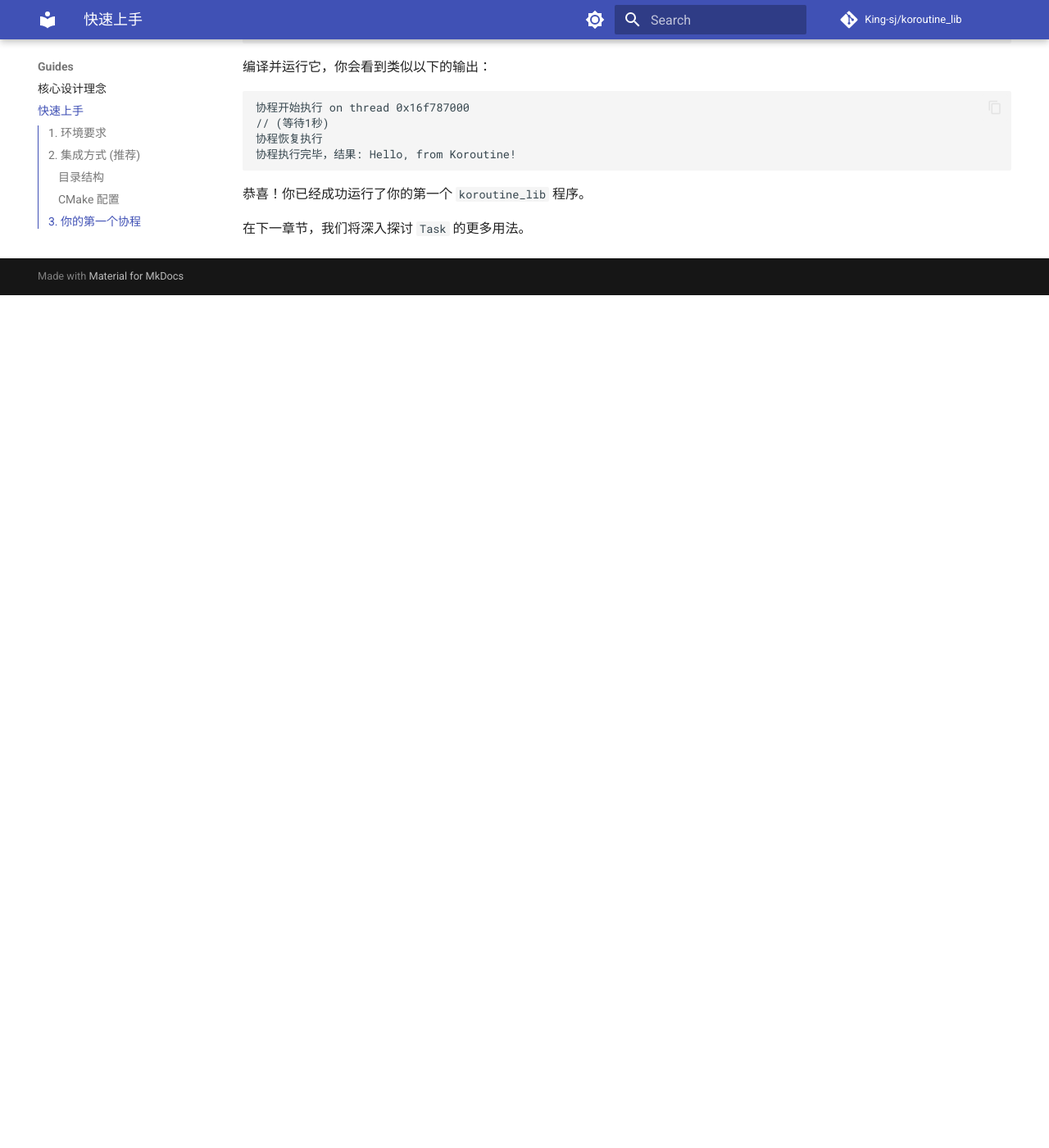
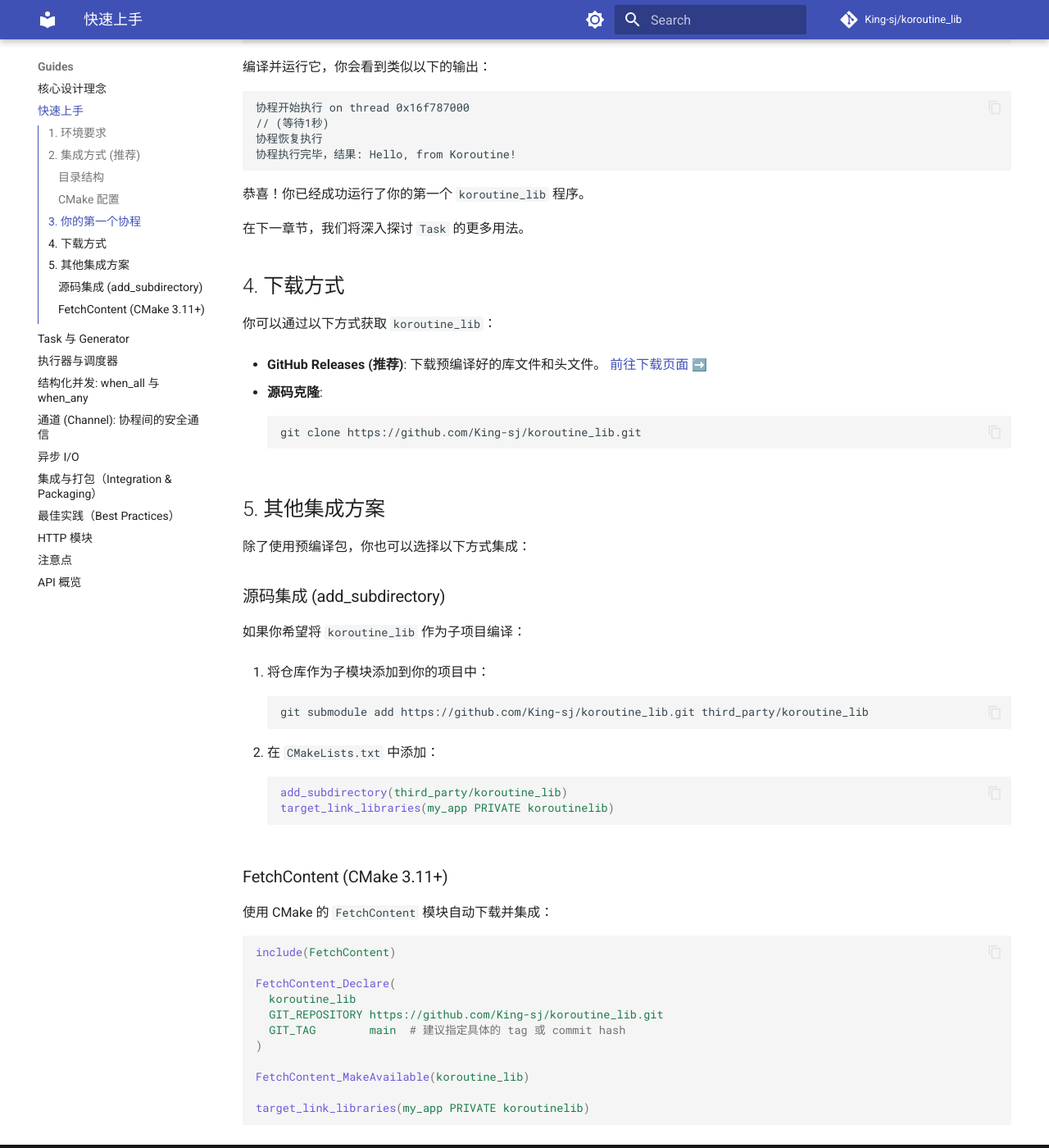
Before and after one commit to King-sj/koroutine_lib, an MkDocs documentation site: the page built from docs/source/guides/01-getting-started.md, in a window 1280 px wide and 1400 px high, scrolled down 2135 px. Shown: the whole window at 82% size. Built offline with MkDocs 1.6.1 and Material for MkDocs 9.7.7, drawn with Linux system fonts in a browser that asks for light colours; emoji names are drawn with the system emoji font; comment, search, counter and statistics services are not loaded; before the commit the page ends 2495 px from its top, so only the background shows below that.

Commit message:
docs: update started

````diff
--- a/docs/source/guides/01-getting-started.md
+++ b/docs/source/guides/01-getting-started.md
@@ -105,3 +105,52 @@
 恭喜！你已经成功运行了你的第一个 `koroutine_lib` 程序。
 
 在下一章节，我们将深入探讨 `Task` 的更多用法。
+
+## 4. 下载方式
+
+你可以通过以下方式获取 `koroutine_lib`：
+
+- **GitHub Releases (推荐)**: 下载预编译好的库文件和头文件。
+  [前往下载页面 :arrow_right:](https://github.com/King-sj/koroutine_lib/releases)
+
+- **源码克隆**:
+  ```bash
+  git clone https://github.com/King-sj/koroutine_lib.git
+  ```
+
+## 5. 其他集成方案
+
+除了使用预编译包，你也可以选择以下方式集成：
+
+### 源码集成 (add_subdirectory)
+
+如果你希望将 `koroutine_lib` 作为子项目编译：
+
+1.  将仓库作为子模块添加到你的项目中：
+    ```bash
+    git submodule add https://github.com/King-sj/koroutine_lib.git third_party/koroutine_lib
+    ```
+
+2.  在 `CMakeLists.txt` 中添加：
+    ```cmake
+    add_subdirectory(third_party/koroutine_lib)
+    target_link_libraries(my_app PRIVATE koroutinelib)
+    ```
+
+### FetchContent (CMake 3.11+)
+
+使用 CMake 的 `FetchContent` 模块自动下载并集成：
+
+```cmake
+include(FetchContent)
+
+FetchContent_Declare(
+  koroutine_lib
+  GIT_REPOSITORY https://github.com/King-sj/koroutine_lib.git
+  GIT_TAG        main  # 建议指定具体的 tag 或 commit hash
+)
+
+FetchContent_MakeAvailable(koroutine_lib)
+
+target_link_libraries(my_app PRIVATE koroutinelib)
+```
````
